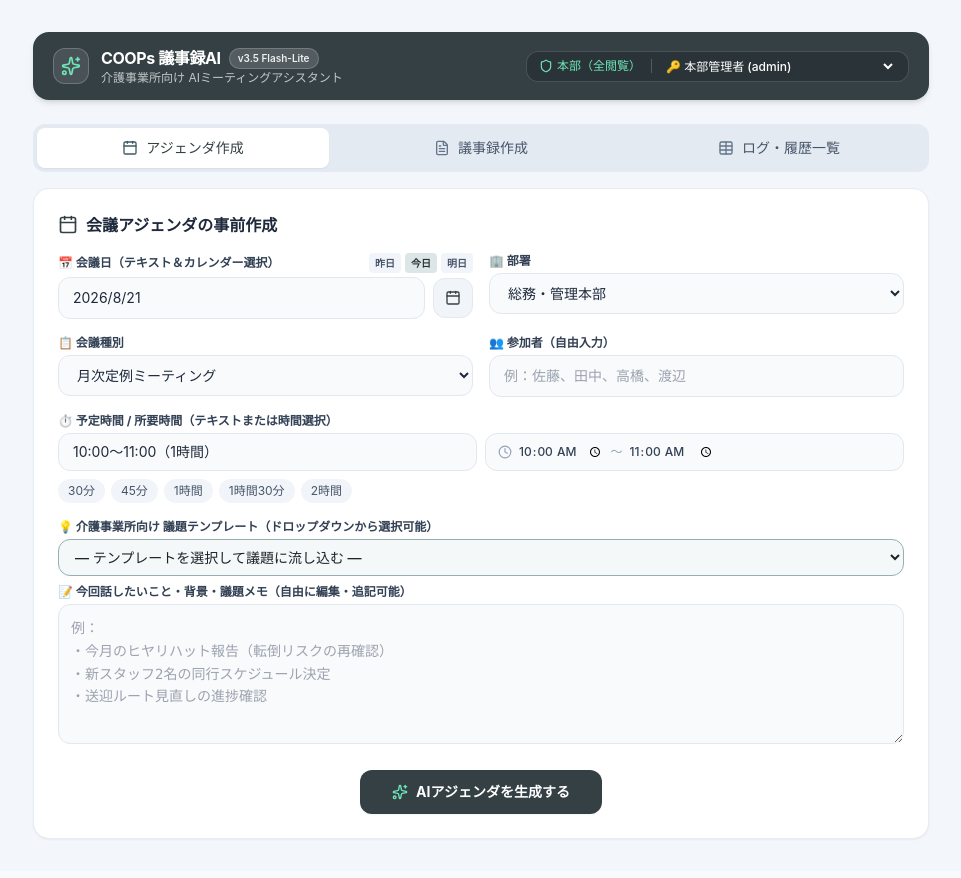
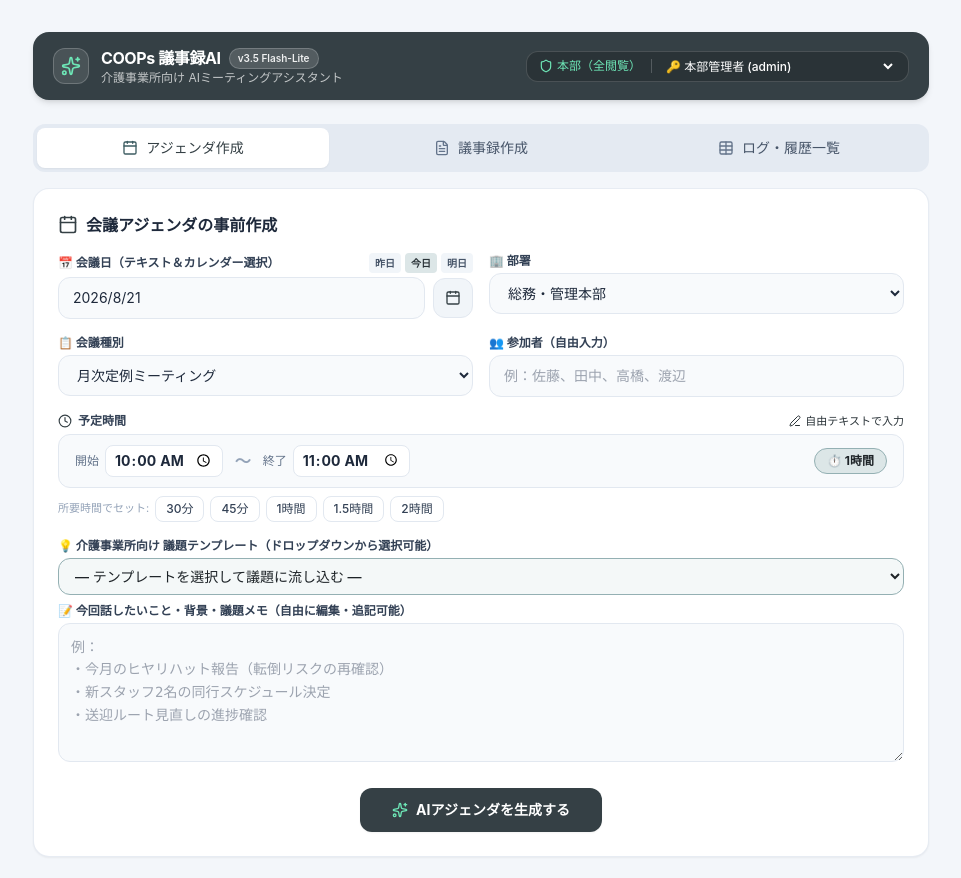
Before and after one commit to ShimaMW/coops-MTG-AI, a Next.js app: page / in a window 1280 px wide. Both pictures are taken after a click on the button "アジェンダ作成". Shown: the top 878 px of the page, without its empty margins (159-1120 px from the left). Built offline with nearby package versions, Linux system fonts and the light colour scheme.

Commit message:
refactor: streamlined single-row meeting duration UI with automatic calculation and quick buttons

```diff
--- a/src/components/AgendaTab.tsx
+++ b/src/components/AgendaTab.tsx
@@ -13,13 +13,11 @@ import {
   CheckCircle2,
   Calendar,
   Clock,
-  Users,
   Target,
   FileCheck,
   ArrowRight,
   CalendarPlus,
-  FileEdit,
-  ChevronDown,
+  Edit3,
 } from "lucide-react";
 
 interface AgendaTabProps {
@@ -94,10 +92,11 @@ export const AgendaTab: React.FC<AgendaTabProps> = ({
   const [customMeetingType, setCustomMeetingType] = useState("");
   const [participants, setParticipants] = useState("");
 
-  // 時間設定（テキスト ＆ タイムピッカーUI）
-  const [duration, setDuration] = useState("10:00〜11:00（1時間）");
+  // 時間設定（シンプル一体型）
   const [startTime, setStartTime] = useState("10:00");
   const [endTime, setEndTime] = useState("11:00");
+  const [isManualDuration, setIsManualDuration] = useState(false);
+  const [manualDurationText, setManualDurationText] = useState("");
 
   const [topics, setTopics] = useState("");
   const [selectedTemplateId, setSelectedTemplateId] = useState("");
@@ -108,6 +107,41 @@ export const AgendaTab: React.FC<AgendaTabProps> = ({
   const [saveStatus, setSaveStatus] = useState<"idle" | "saving" | "saved">("idle");
 
   const effectiveMeetingType = meetingType === "その他" ? customMeetingType || "その他会議" : meetingType;
+
+  // 所要時間の自動計算
+  const calculateDurationMinutes = (start: string, end: string): string => {
+    if (!start || !end) return "";
+    const [sh, sm] = start.split(":").map(Number);
+    const [eh, em] = end.split(":").map(Number);
+    if (isNaN(sh) || isNaN(sm) || isNaN(eh) || isNaN(em)) return "";
+
+    let diff = (eh * 60 + em) - (sh * 60 + sm);
+    if (diff < 0) diff += 24 * 60; // 日跨ぎ対応
+
+    if (diff === 0) return "0分";
+    if (diff < 60) return `${diff}分`;
+    const hours = Math.floor(diff / 60);
+    const mins = diff % 60;
+    return mins > 0 ? `${hours}時間${mins}分` : `${hours}時間`;
+  };
+
+  const currentDurationLabel = isManualDuration
+    ? manualDurationText
+    : `${startTime}〜${endTime}（${calculateDurationMinutes(startTime, endTime)}）`;
+
+  // クイック所要時間ボタンが押されたとき（終了時刻を自動計算）
+  const applyQuickDurationMinutes = (mins: number) => {
+    setIsManualDuration(false);
+    const [sh, sm] = startTime.split(":").map(Number);
+    if (isNaN(sh) || isNaN(sm)) return;
+
+    const totalMinutes = sh * 60 + sm + mins;
+    const endH = Math.floor((totalMinutes / 60) % 24);
+    const endM = totalMinutes % 60;
+
+    const formattedEnd = `${String(endH).padStart(2, "0")}:${String(endM).padStart(2, "0")}`;
+    setEndTime(formattedEnd);
+  };
 
   // 日付クイック設定
   const setQuickDate = (offsetDays: number) => {
@@ -122,15 +156,6 @@ export const AgendaTab: React.FC<AgendaTabProps> = ({
     const parts = e.target.value.split("-");
     if (parts.length === 3) {
       setMeetingDate(`${parts[0]}/${parseInt(parts[1], 10)}/${parseInt(parts[2], 10)}`);
-    }
-  };
-
-  // タイムピッカーからの更新
-  const handleTimeChange = (newStart: string, newEnd: string) => {
-    setStartTime(newStart);
-    setEndTime(newEnd);
-    if (newStart && newEnd) {
-      setDuration(`${newStart}〜${newEnd}`);
     }
   };
 
@@ -167,7 +192,7 @@ export const AgendaTab: React.FC<AgendaTabProps> = ({
           dept,
           meetingType: effectiveMeetingType,
           participants,
-          duration,
+          duration: currentDurationLabel,
           topics,
         }),
       });
@@ -199,7 +224,7 @@ export const AgendaTab: React.FC<AgendaTabProps> = ({
         dept,
         meetingType: effectiveMeetingType,
         participants,
-        duration,
+        duration: currentDurationLabel,
         userTopics: topics,
         agenda: generatedAgenda,
         createdById: currentUser.id,
@@ -224,7 +249,7 @@ export const AgendaTab: React.FC<AgendaTabProps> = ({
       `会議日: ${meetingDate}`,
       `部署: ${dept} / 種別: ${effectiveMeetingType}`,
       `参加者: ${participants || "（未指定）"}`,
-      `所要時間: ${duration || "未定"}`,
+      `所要時間: ${currentDurationLabel || "未定"}`,
       "",
       "🎯 【目的】",
       generatedAgenda.purpose,
@@ -250,7 +275,7 @@ export const AgendaTab: React.FC<AgendaTabProps> = ({
     const url = getGoogleCalendarUrl({
       title: `${dept} ${effectiveMeetingType}`,
       meetingDate,
-      duration,
+      duration: currentDurationLabel,
       dept,
       meetingType: effectiveMeetingType,
       details: `【目的】\n${generatedAgenda.purpose}\n\n【各議題】\n${generatedAgenda.agenda_items}`,
@@ -268,7 +293,7 @@ export const AgendaTab: React.FC<AgendaTabProps> = ({
         </h2>
 
         <div className="grid grid-cols-1 md:grid-cols-2 gap-4 mb-4">
-          {/* 日付入力（テキスト ＋ カレンダーUI ＋ クイックボタン） */}
+          {/* 日付入力 */}
           <div>
             <label className="block text-xs font-bold text-slate-700 mb-1 flex items-center justify-between">
               <span>📅 会議日（テキスト＆カレンダー選択）</span>
@@ -375,49 +400,93 @@ export const AgendaTab: React.FC<AgendaTabProps> = ({
           </div>
         </div>
 
-        {/* 予定時間（テキスト ＋ 開始・終了時間UI ＋ サジェスト） */}
+        {/* ── 予定時間（すっきり一体型UI） ── */}
         <div className="mb-4">
-          <label className="block text-xs font-bold text-slate-700 mb-1">
-            ⏱️ 予定時間 / 所要時間（テキストまたは時間選択）
+          <div className="flex items-center justify-between mb-1">
+            <label className="text-xs font-bold text-slate-700 flex items-center gap-1.5">
+              <Clock className="w-3.5 h-3.5 text-clover-700" />
+              予定時間
             </label>
-          <div className="grid grid-cols-1 sm:grid-cols-2 gap-2 mb-2">
+            <button
+              type="button"
+              onClick={() => {
+                if (!isManualDuration) {
+                  setManualDurationText(`${startTime}〜${endTime}`);
+                }
+                setIsManualDuration(!isManualDuration);
+              }}
+              className="text-[11px] text-clover-800 hover:text-clover-900 font-medium flex items-center gap-1"
+            >
+              <Edit3 className="w-3 h-3" />
+              {isManualDuration ? "時間ピッカーに戻す" : "自由テキストで入力"}
+            </button>
+          </div>
+
+          {isManualDuration ? (
+            /* 自由テキストモード */
             <input
               type="text"
-              placeholder="例：10:00〜11:00（1時間）"
-              value={duration}
-              onChange={(e) => setDuration(e.target.value)}
-              className="w-full bg-slate-50 border border-slate-200 rounded-xl px-3.5 py-2 text-sm outline-none focus:border-clover-600 focus:bg-white transition"
+              placeholder="例：10:00〜11:30、または 1時間"
+              value={manualDurationText}
+              onChange={(e) => setManualDurationText(e.target.value)}
+              className="w-full bg-slate-50 border border-slate-200 rounded-xl px-3.5 py-2.5 text-sm outline-none focus:border-clover-600 focus:bg-white transition"
             />
-            {/* 時間ピッカーUI */}
-            <div className="flex items-center gap-1.5 bg-slate-50 border border-slate-200 rounded-xl px-3 py-1.5">
-              <Clock className="w-3.5 h-3.5 text-slate-400" />
+          ) : (
+            /* 一体型タイムピッカー */
+            <div className="space-y-2">
+              <div className="flex items-center justify-between bg-slate-50 border border-slate-200 rounded-xl px-4 py-2.5">
+                <div className="flex items-center gap-3">
+                  <div className="flex items-center gap-1.5">
+                    <span className="text-xs text-slate-500 font-medium">開始</span>
                     <input
                       type="time"
                       value={startTime}
-                onChange={(e) => handleTimeChange(e.target.value, endTime)}
-                className="bg-transparent text-xs font-medium outline-none text-slate-700 cursor-pointer"
+                      onChange={(e) => setStartTime(e.target.value)}
+                      className="bg-white border border-slate-200 rounded-lg px-2 py-1 text-sm font-bold text-slate-800 outline-none focus:border-clover-600 transition"
                     />
-              <span className="text-xs text-slate-400">〜</span>
+                  </div>
+
+                  <span className="text-slate-400 font-bold">〜</span>
+
+                  <div className="flex items-center gap-1.5">
+                    <span className="text-xs text-slate-500 font-medium">終了</span>
                     <input
                       type="time"
                       value={endTime}
-                onChange={(e) => handleTimeChange(startTime, e.target.value)}
-                className="bg-transparent text-xs font-medium outline-none text-slate-700 cursor-pointer"
+                      onChange={(e) => setEndTime(e.target.value)}
+                      className="bg-white border border-slate-200 rounded-lg px-2 py-1 text-sm font-bold text-slate-800 outline-none focus:border-clover-600 transition"
                     />
                   </div>
                 </div>
-          <div className="flex flex-wrap gap-1.5">
-            {["30分", "45分", "1時間", "1時間30分", "2時間"].map((s) => (
+
+                {/* 自動計算された所要時間バッジ */}
+                <div className="bg-clover-100 text-clover-900 border border-clover-300 font-bold text-xs px-3 py-1 rounded-full">
+                  ⏱️ {calculateDurationMinutes(startTime, endTime)}
+                </div>
+              </div>
+
+              {/* クイック所要時間ボタン */}
+              <div className="flex items-center gap-1.5">
+                <span className="text-[11px] text-slate-400">所要時間でセット:</span>
+                {[
+                  { label: "30分", mins: 30 },
+                  { label: "45分", mins: 45 },
+                  { label: "1時間", mins: 60 },
+                  { label: "1.5時間", mins: 90 },
+                  { label: "2時間", mins: 120 },
+                ].map((item) => (
                   <button
-                key={s}
+                    key={item.label}
                     type="button"
-                onClick={() => setDuration(s)}
-                className="px-2.5 py-1 bg-slate-100 hover:bg-slate-200 text-slate-600 rounded-full text-xs transition"
+                    onClick={() => applyQuickDurationMinutes(item.mins)}
+                    className="px-2.5 py-1 bg-white hover:bg-slate-100 text-slate-700 border border-slate-200 rounded-lg text-xs font-medium transition shadow-2xs"
                   >
-                {s}
+                    {item.label}
                   </button>
                 ))}
               </div>
+            </div>
+          )}
         </div>
 
         {/* 議題メモ（ドロップダウン式テンプレート選択付き） */}
```
Lines whose indentation alone changed are shown as unchanged.
